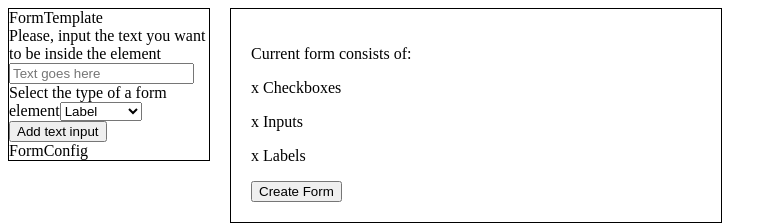
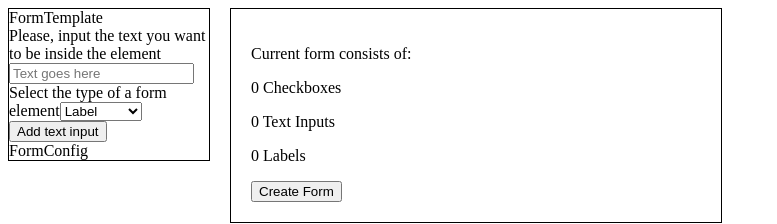
Before and after one commit to tony-blackie/form-constructor, a React app: page / in a window 1280 px wide. Shown: the top 224 px of the page, without its empty margins (0-777 px from the left). Built offline with nearby package versions, Linux system fonts and the light colour scheme.

Commit message:
Implement display of the number of elements on the form

```diff
--- a/src/components/Display.jsx
+++ b/src/components/Display.jsx
@@ -6,15 +6,13 @@ import Form from './Form.jsx';
 export default class Display extends Component {
 
     render() {
-        if(this.props.formElements.length !== 0) {
-            console.log(this.props.formElements);
-        }
 
         return (
             <div className="display">
-                <Info />
+                <Info formElements={this.props.formElements} />
                 <Form
                     hidden={true}
+                    formElements={this.props.formElements}
                 />
             </div>
         );
--- a/src/components/Info.jsx
+++ b/src/components/Info.jsx
@@ -2,12 +2,35 @@ import React, { Component } from 'react';
 
 export default class Info extends Component {
     render() {
+
+        const FORM_ELEMENT_TYPES = {
+            LABEL: 'label',
+            CHECKBOX: 'checkbox',
+            TEXT: 'text'
+        };
+
+        const countElementsOfType = (elementType, array) => {
+            var counter = 0;
+
+            array.forEach((element) => {
+                if (element.type === elementType) {
+                    counter += 1;
+                }
+            });
+
+            return counter;
+        };
+
+        const checkboxCounter = countElementsOfType(FORM_ELEMENT_TYPES.CHECKBOX, this.props.formElements) || 0;
+        const labelCounter = countElementsOfType(FORM_ELEMENT_TYPES.LABEL, this.props.formElements) || 0;
+        const textCounter = countElementsOfType(FORM_ELEMENT_TYPES.TEXT, this.props.formElements) || 0;
+
         return (
             <div>
                 <p>Current form consists of:</p>
-                <p>x Checkboxes</p>
-                <p>x Inputs</p>
-                <p>x Labels</p>
+                <p>{checkboxCounter} Checkboxes</p>
+                <p>{textCounter} Text Inputs</p>
+                <p>{labelCounter} Labels</p>
                 <button>Create Form</button>
             </div>
         );
```
